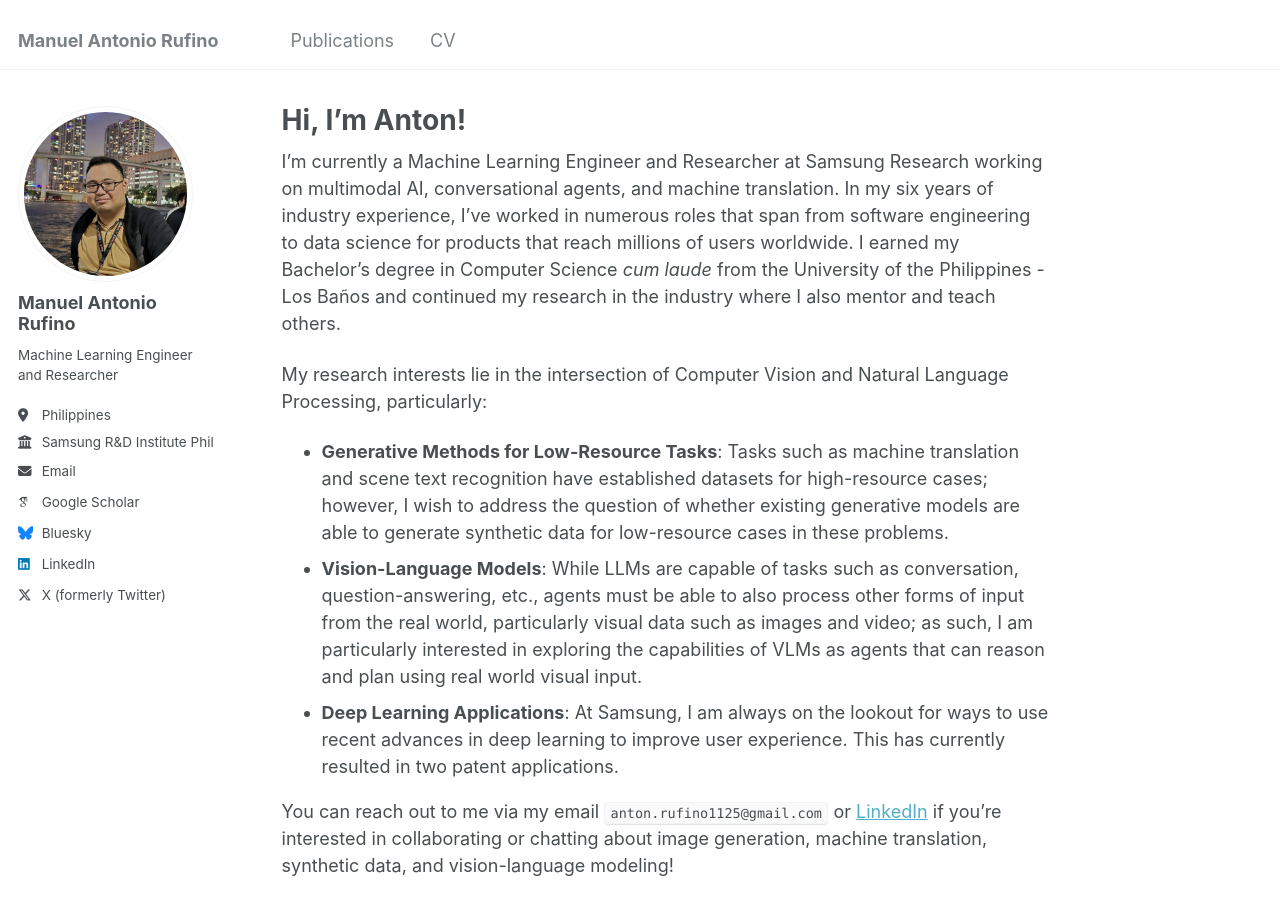
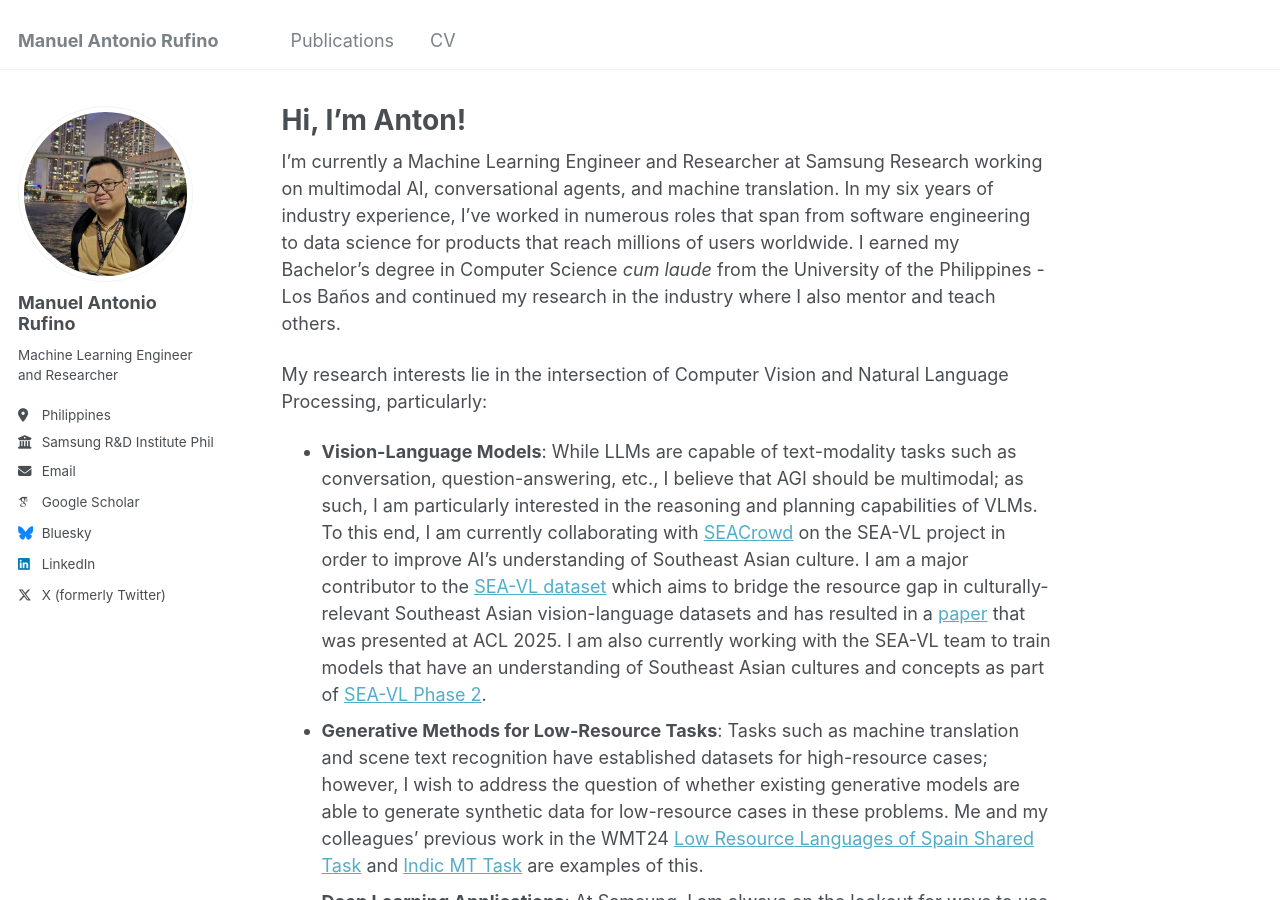
Before and after one commit to antonrufino/antonrufino.github.io, a Jekyll site: the page built from _pages/about.md, in a window 1280 px wide and 900 px high. Built offline with Jekyll 4.4.1, drawn with Linux system fonts in a browser that asks for light colours; some web fonts are replaced; some of the changed text lies outside the part shown.

Commit message:
Update research interests

```diff
--- a/_pages/about.md
+++ b/_pages/about.md
@@ -10,8 +10,8 @@ redirect_from:
 I'm currently a Machine Learning Engineer and Researcher at Samsung Research working on multimodal AI, conversational agents, and machine translation. In my six years of industry experience, I've worked in numerous roles that span from software engineering to data science for products that reach millions of users worldwide. I earned my Bachelor's degree in Computer Science *cum laude* from the University of the Philippines - Los Baños and continued my research in the industry where I also mentor and teach others.
 
 My research interests lie in the intersection of Computer Vision and Natural Language Processing, particularly:
-- **Generative Methods for Low-Resource Tasks**: Tasks such as machine translation and scene text recognition have established datasets for high-resource cases; however, I wish to address the question of whether existing generative models are able to generate synthetic data for low-resource cases in these problems.
-- **Vision-Language Models**: While LLMs are capable of tasks such as conversation, question-answering, etc., agents must be able to also process other forms of input from the real world, particularly visual data such as images and video; as such, I am particularly interested in exploring the capabilities of VLMs as agents that can reason and plan using real world visual input.
-- **Deep Learning Applications**: At Samsung, I am always on the lookout for ways to use recent advances in deep learning to improve user experience. This has currently resulted in two patent applications.
+- **Vision-Language Models**: While LLMs are capable of text-modality tasks such as conversation, question-answering, etc., I believe that AGI should be multimodal; as such, I am particularly interested in the reasoning and planning capabilities of VLMs. To this end, I am currently collaborating with [SEACrowd](https://seacrowd.github.io/) on the SEA-VL project in order to improve AI's understanding of Southeast Asian culture. I am a major contributor to the [SEA-VL dataset](https://huggingface.co/collections/SEACrowd/sea-vl-multicultural-vl-dataset-for-southeast-asia-67cf223d0c341d4ba2b236e7) which aims to bridge the resource gap in culturally-relevant Southeast Asian vision-language datasets and has resulted in a [paper](https://aclanthology.org/2025.acl-long.916/) that was presented at ACL 2025. I am also currently working with the SEA-VL team to train models that have an understanding of Southeast Asian cultures and concepts as part of [SEA-VL Phase 2](https://seacrowd.github.io/seavl-phase2-launch/).
+- **Generative Methods for Low-Resource Tasks**: Tasks such as machine translation and scene text recognition have established datasets for high-resource cases; however, I wish to address the question of whether existing generative models are able to generate synthetic data for low-resource cases in these problems. Me and my colleagues' previous work in the WMT24 [Low Resource Languages of Spain Shared Task](https://aclanthology.org/2024.wmt-1.86/) and [Indic MT Task](https://aclanthology.org/2024.wmt-1.62/) are examples of this.
+- **Deep Learning Applications**: At Samsung, I am always on the lookout for ways to use recent advances in deep learning to improve user experience. This has currently resulted in two currently pending patent applications ([WO2024128677A1](https://patents.google.com/patent/WO2024128677A1/en) and [PH1/2022/00050589](https://patentscope.wipo.int/search/en/detail.jsf?docId=PH454090918)).
 
 You can reach out to me via my email `anton.rufino1125@gmail.com` or [LinkedIn](https://www.linkedin.com/in/antonrufino/) if you're interested in collaborating or chatting about image generation, machine translation, synthetic data, and vision-language modeling!
```
